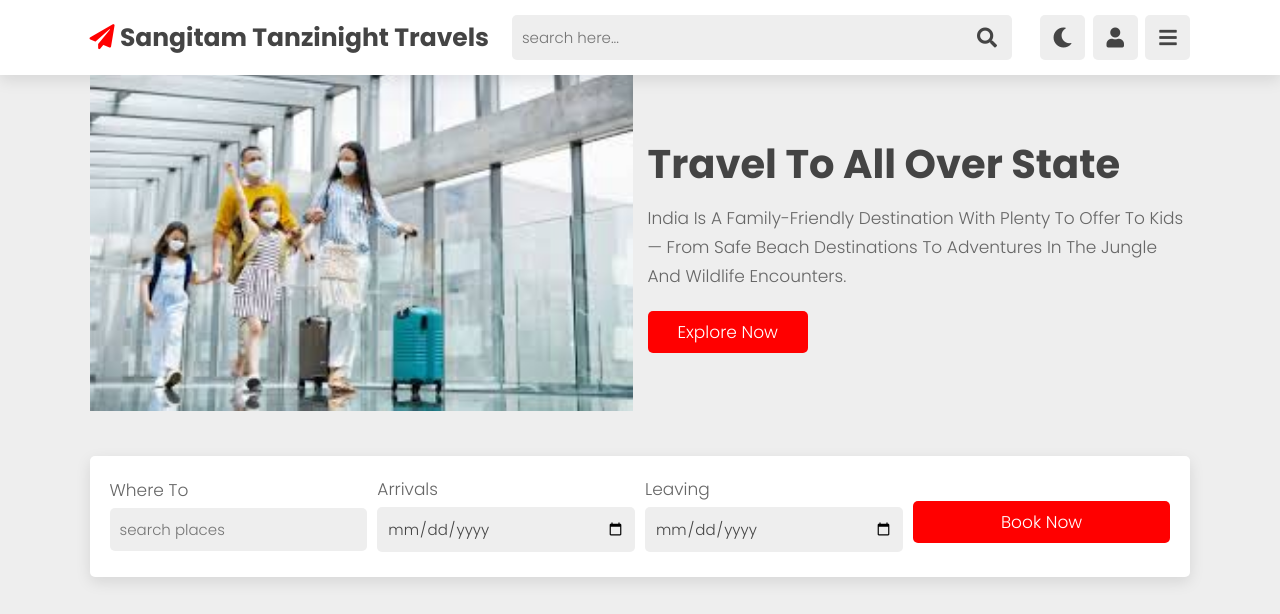
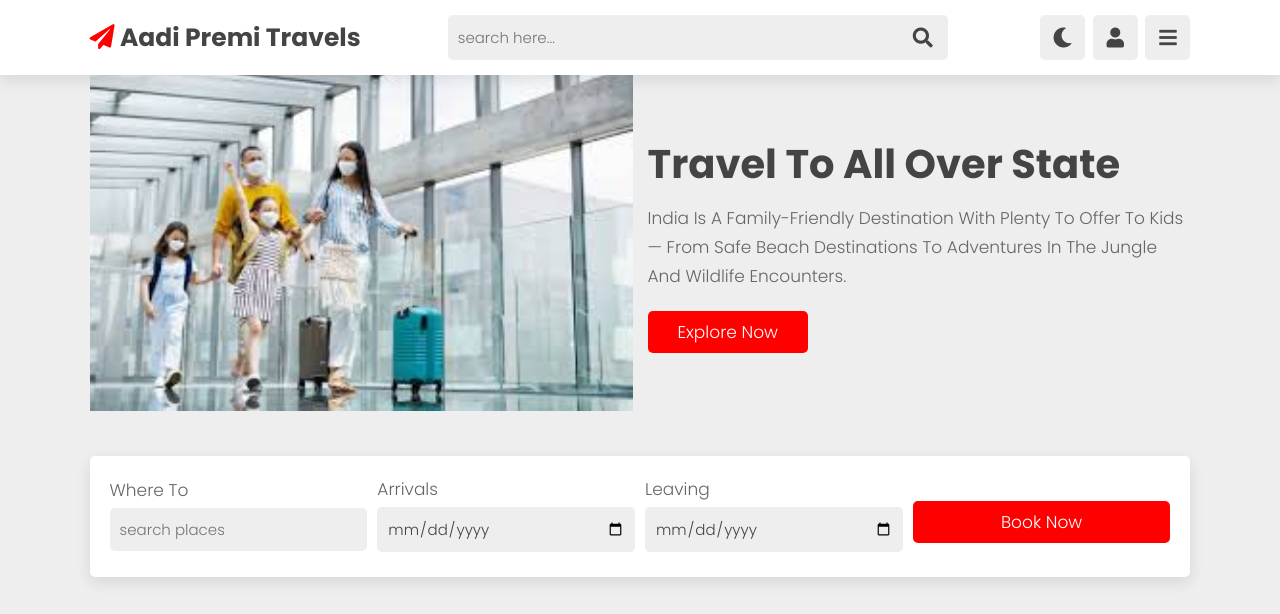
Before and after one commit to parv80/Diploy_Static_Web, a plain HTML site: page index.html in a window 1280 px wide. Shown: the top 614 px of the page. Drawn offline with nearby package versions, Linux system fonts and the light colour scheme.

Commit message:
Modify the name of travels

```diff
--- a/index.html
+++ b/index.html
@@ -20,7 +20,7 @@
 
 <header class="header">
 
-    <a href="#" class="logo"> <i class="fas fa-paper-plane"></i> Sangitam Tanzinight travels </a>
+    <a href="#" class="logo"> <i class="fas fa-paper-plane"></i> Aadi Premi Travels </a>
 
     <form action="" class="search-form">
         <input type="search" name="" placeholder="search here..." id="searchBox">
```
